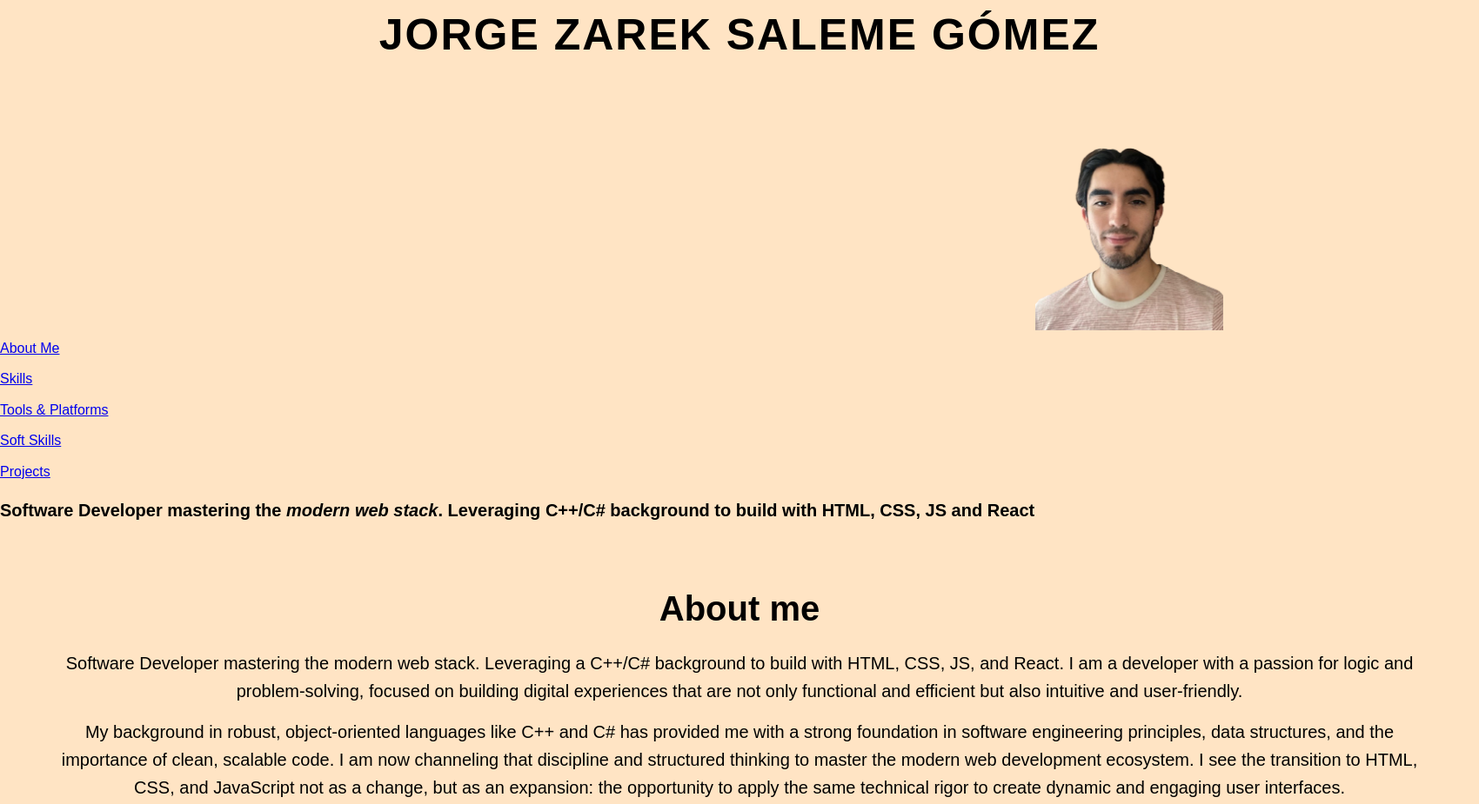
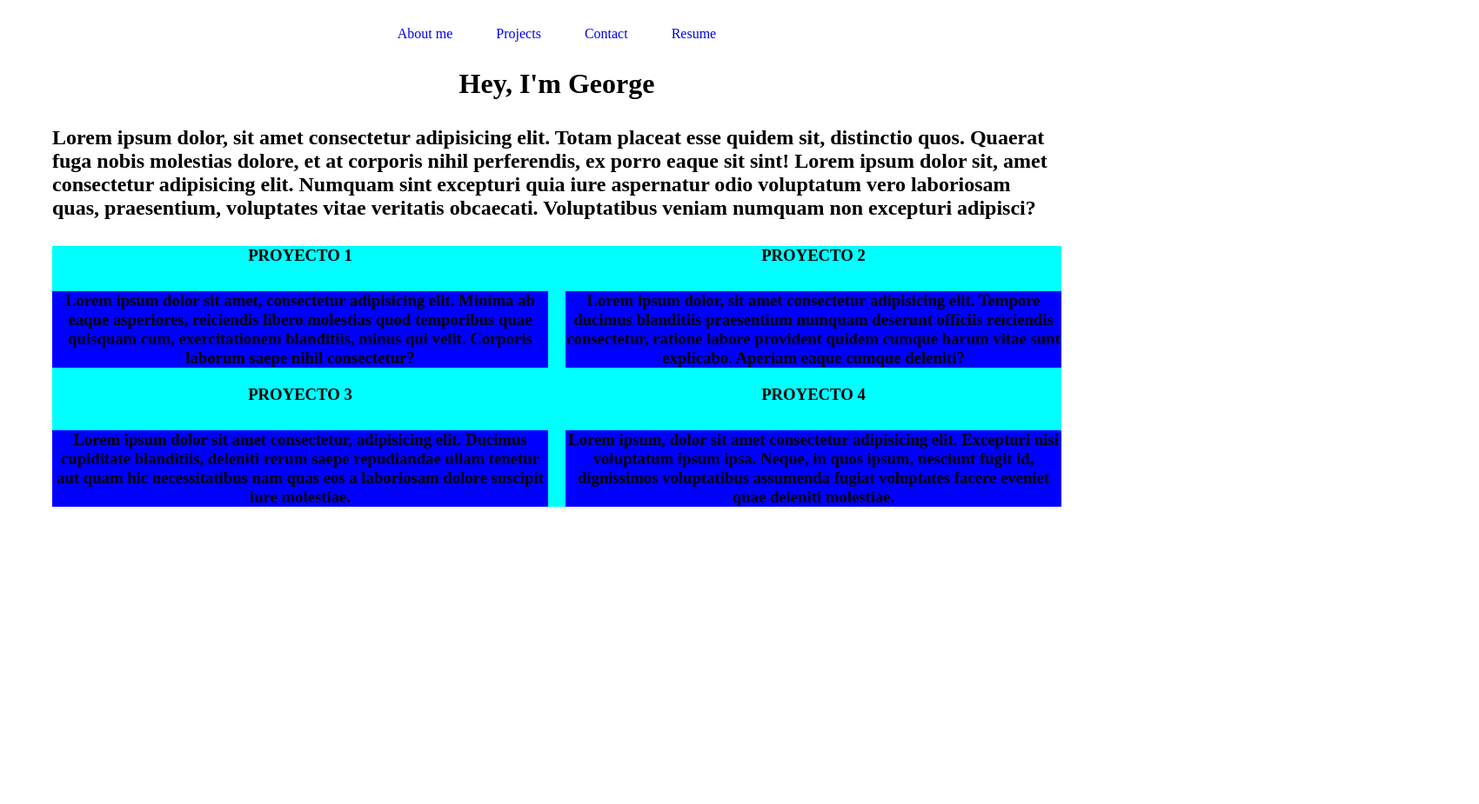
Before and after one commit to zarek21/Portfolio_Project, a plain HTML site: page index.html in a window 1280 px wide. Shown: the top 925 px of the page at 87% size, 1700 px wide, since content can reach past the window. After the commit the page ends 800 px from the top, so only its background shows below. Drawn offline with Linux system fonts and the light colour scheme.

Commit message:
feat: start new structure with flexbox and css grid

```diff
--- a/assets/css/style.css
+++ b/assets/css/style.css
@@ -1,69 +1,47 @@
 * {
   margin: 0;
   padding: 0;
-}
-
-body {
-  font-family: sans-serif;
-  color: #000000;
-  line-height: 1.6;
-}
-
-h1,
-h2,
-h3 {
-  color: #000000;
-  font-weight: 700; /*equivalent to bold*/
-  margin-bottom: 15px;
-}
-
-h1 {
-  text-align: center;
-  font-size: 50px;
-  text-transform: uppercase;
-  letter-spacing: 2px;
-}
-
-h2 {
-  font-size: 40px;
-}
-
-h3 {
-  font-size: 30px;
-}
-
-p {
-  font-size: 20px;
-  margin-bottom: 15px;
+  box-sizing: border-box;
 }
 
 .container {
-  width: 1700px;
+  width: 100%;
+  max-width: 1200px;
   margin: 0 auto;
-  background-color: bisque;
+  padding: 0 20px;
 }
 
-.profile-img {
-  padding-left: 70%;
+a {
+  text-decoration: none;
 }
 
-.main-nav-list li {
-  margin-bottom: 10px;
-  list-style: none;
+.contact-info {
+  display: flex;
+  justify-content: center;
+  margin-top: 30px;
+  gap: 50px;
 }
 
-#about {
-  text-align: center;
-  padding: 50px;
+.name {
+  display: flex;
+  justify-content: center;
+  margin-top: 30px;
 }
 
-.tagline {
-  font-size: 20px;
-  font-weight: 700;
-  color: #000000;
-  margin-top: 15px;
+.introduction {
+  margin-top: 30px;
 }
 
-.project-description {
-  font-style: italic;
+.projects-container {
+  margin-top: 30px;
+  display: grid;
+  grid-template-columns: repeat(2, 1fr);
+  gap: 20px;
+  text-align: center;
+  background-color: aqua;
 }
+
+.projects p {
+  margin-top: 30px;
+  background-color: blue;
+}
--- a/index.html
+++ b/index.html
@@ -7,153 +7,65 @@
     <title>Jorge Zarek Saleme Gómez | Portfolio</title>
   </head>
   <body>
-    <div class="container">
+    <main class="container">
       <header>
-        <h1>Jorge Zarek Saleme Gómez</h1>
+        <nav class="contact-info">
+          <a href="#">About me</a>
+          <a href="#">Projects</a>
+          <a href="#">Contact</a>
+          <a href="#">Resume</a>
+        </nav>
+        <h1 class="name">Hey, I'm George</h1>
+      </header>
+      <h2 class="introduction">
+        Lorem ipsum dolor, sit amet consectetur adipisicing elit. Totam placeat
+        esse quidem sit, distinctio quos. Quaerat fuga nobis molestias dolore,
+        et at corporis nihil perferendis, ex porro eaque sit sint! Lorem ipsum
+        dolor sit, amet consectetur adipisicing elit. Numquam sint excepturi
+        quia iure aspernatur odio voluptatum vero laboriosam quas, praesentium,
+        voluptates vitae veritatis obcaecati. Voluptatibus veniam numquam non
+        excepturi adipisci?
+      </h2>
 
-        <img
-          src="/img/ProfilePic-removebg-preview.png"
-          alt="Jorge Zarek Saleme Gómez Picture"
-          width="216"
-          height="285"
-          class="profile-img"
-        />
-
-        <nav>
-          <ul class="main-nav-list">
-            <li><a href="#about">About Me</a></li>
-            <li><a href="#skills">Skills</a></li>
-            <li><a href="#tools">Tools & Platforms</a></li>
-            <li><a href="#soft-skills">Soft Skills</a></li>
-            <li><a href="#projects">Projects</a></li>
-          </ul>
-        </nav>
-      </header>
-
-      <main>
-        <section id="hero">
-          <p class="tagline">
-            Software Developer mastering the <em> modern web stack</em>.
-            Leveraging <strong> C++/C# </strong> background to build with
-            <strong> HTML, CSS, JS </strong> and <strong> React </strong>
+      <!-- I WILL DEFINE THE GRID LAYOUT -->
+      <div class="projects projects-container">
+        <h3 class="projects project-1">
+          PROYECTO 1
+          <p>
+            Lorem ipsum dolor sit amet, consectetur adipisicing elit. Minima ab
+            eaque asperiores, reiciendis libero molestias quod temporibus quae
+            quisquam cum, exercitationem blanditiis, minus qui velit. Corporis
+            laborum saepe nihil consectetur?
           </p>
-        </section>
-
-        <section id="about">
-          <h2>About me</h2>
-
+        </h3>
+        <h3 class="projects project-2">
+          PROYECTO 2
           <p>
-            Software Developer mastering the modern web stack. Leveraging a
-            C++/C# background to build with HTML, CSS, JS, and React. I am a
-            developer with a passion for logic and problem-solving, focused on
-            building digital experiences that are not only functional and
-            efficient but also intuitive and user-friendly.
+            Lorem ipsum dolor, sit amet consectetur adipisicing elit. Tempore
+            ducimus blanditiis praesentium numquam deserunt officiis reiciendis
+            consectetur, ratione labore provident quidem cumque harum vitae sunt
+            explicabo. Aperiam eaque cumque deleniti?
           </p>
-
+        </h3>
+        <h3 class="projects project-3">
+          PROYECTO 3
           <p>
-            My background in robust, object-oriented languages like C++ and C#
-            has provided me with a strong foundation in software engineering
-            principles, data structures, and the importance of clean, scalable
-            code. I am now channeling that discipline and structured thinking to
-            master the modern web development ecosystem. I see the transition to
-            HTML, CSS, and JavaScript not as a change, but as an expansion: the
-            opportunity to apply the same technical rigor to create dynamic and
-            engaging user interfaces.
+            Lorem ipsum dolor sit amet consectetur, adipisicing elit. Ducimus
+            cupiditate blanditiis, deleniti rerum saepe repudiandae ullam
+            tenetur aut quam hic necessitatibus nam quas eos a laboriosam dolore
+            suscipit iure molestiae.
           </p>
-
+        </h3>
+        <h3 class="projects project-4">
+          PROYECTO 4
           <p>
-            What drives me most is the full lifecycle of creation: from
-            conceiving an idea to its final implementation, polishing every
-            detail along the way. I am committed to continuous learning and
-            eager to contribute to challenging projects where I can apply my
-            skills and grow alongside a talented team. My goal is clear: to
-            become a high-impact Full-Stack developer, and mastering the
-            Frontend is my first strategic step on that path.
+            Lorem ipsum, dolor sit amet consectetur adipisicing elit. Excepturi
+            nisi voluptatum ipsum ipsa. Neque, in quos ipsum, nesciunt fugit id,
+            dignissimos voluptatibus assumenda fugiat voluptates facere eveniet
+            quae deleniti molestiae.
           </p>
-        </section>
-
-        <section id="skills">
-          <h2>🔧 Languages I Use</h2>
-          <ul>
-            <li>HTML</li>
-            <li>CSS</li>
-            <li>JavaScript</li>
-            <li>React</li>
-            <li>C++</li>
-            <li>C#</li>
-          </ul>
-        </section>
-
-        <section id="tools">
-          <h2>🧰 Tools & Platforms</h2>
-          <ul>
-            <li>Visual Studio Code</li>
-            <li>Unity</li>
-            <li>Git</li>
-            <li>GitHub</li>
-            <li>Figma</li>
-            <li>Behance</li>
-          </ul>
-        </section>
-
-        <section id="soft-skills">
-          <h2>💬 Soft Skills</h2>
-          <ul>
-            <li>Problem Solving</li>
-            <li>Critical Thinking</li>
-            <li>Attention to Detail</li>
-            <li>Team Collaboration</li>
-            <li>Effective Communication</li>
-          </ul>
-        </section>
-
-        <section id="projects">
-          <h2>🏆 Highlighted Projects</h2>
-
-          <article class="project-card">
-            <h3>OMNIFOOD</h3>
-            <img
-              src="/img/omnifood.jpg"
-              alt="OMNIFOOD Project on Live ScreenShot"
-              width="500"
-            />
-            <p class="project-description">
-              A comprehensive food delivery platform that combines a sleek user
-              interface and user experience. This project showcases my ability
-              to integrate various technologies to create a seamless user
-              experience.
-            </p>
-            <ul>
-              <li>Semantic HTML5</li>
-              <li>Modern CSS3</li>
-              <li>Responsive Design</li>
-            </ul>
-          </article>
-        </section>
-      </main>
-      <footer>
-        <h3>Contact & Socials</h3>
-        <ul>
-          <li><a href="mailto: jorge.saleme77@gmail.com">Email Me</a></li>
-          <li>
-            <a
-              href="https://www.linkedin.com/in/jorge-zarek-saleme-g%C3%B3mez-9b2653370/"
-              target="_blank"
-              rel="noopener noreferrer"
-              >LinkedIn</a
-            >
-          </li>
-          <li>
-            <a
-              href="https://github.com/zarek21"
-              target="_blank"
-              rel="noopener noreferrer"
-              >GitHub</a
-            >
-          </li>
-        </ul>
-        <p>&copy; 2025 Jorge Zarek Saleme Gómez</p>
-      </footer>
-    </div>
+        </h3>
+      </div>
+    </main>
   </body>
 </html>
```
